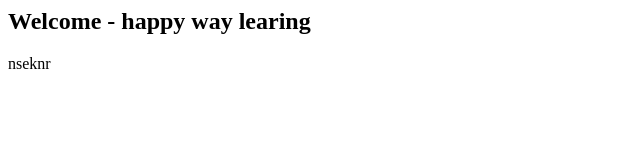
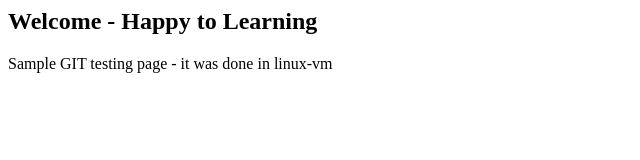
Before and after one commit to dineshkhannam/testv1, a plain HTML site: page index.html in a window 1280 px wide. Shown: the whole page, without its empty margins (0-640 px from the left). Drawn offline with Linux system fonts and the light colour scheme.

Commit message:
this was editied my suse

```diff
--- a/index.html
+++ b/index.html
@@ -1,6 +1,6 @@
 <html>
 	<title> test page </title>
-	<h2> Welcome - happy way learing </h2>
-	<body> nseknr </body>
+	<h2> Welcome - Happy to Learning </h2>
+	<body> Sample GIT testing page - it was done in linux-vm</body>
 
 </html>
```
